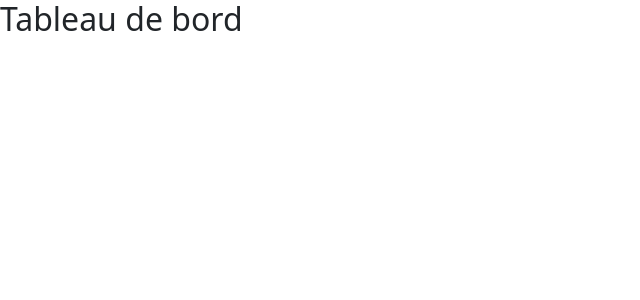
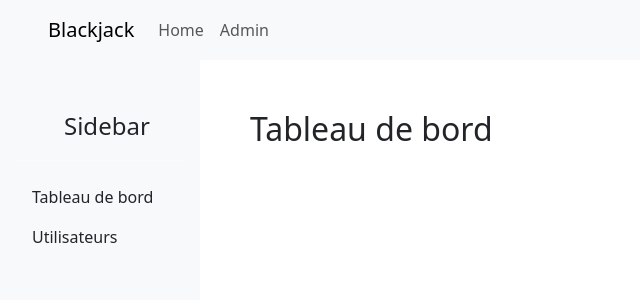
Before and after one commit to LDDW/APP_BLACKJACK, a React (Create React App) app in the folder src_front/: page /admin in a window 1280 px wide. Shown: the top 300 px of the page, without its empty margins (0-640 px from the left). Built offline with nearby package versions, Linux system fonts and the light colour scheme.

Commit message:
fix merge home_react and admin_react

```diff
--- a/src_front/src/components/admin/AdminUser.tsx
+++ b/src_front/src/components/admin/AdminUser.tsx
@@ -40,7 +40,7 @@ const AdminUser = () => {
           </tr>
         </thead>
         <tbody>
-          {data.map((user) => (
+          {/* {data.map((user) => (
             <tr key={user.id}>
               <th scope="row">{user.id}</th>
               <td>{user.email}</td>
@@ -60,7 +60,7 @@ const AdminUser = () => {
                 </button>
               </td>
             </tr>
-          ))}
+          ))} */}
         </tbody>
       </table>
     </div>
--- a/src_front/src/router/Router.tsx
+++ b/src_front/src/router/Router.tsx
@@ -17,8 +17,6 @@ const Router = () => {
         <Route path="/auth" element={<Auth />} />
         <Route path="/admin/*" element={<AdminController />} />
         <Route path="/game" element={<Game />} />
-        <Route path="/" element={<Home />} />
-        <Route path="/admin" element={<AdminDashboard />} />
       </Routes>
     </>
   );
```
